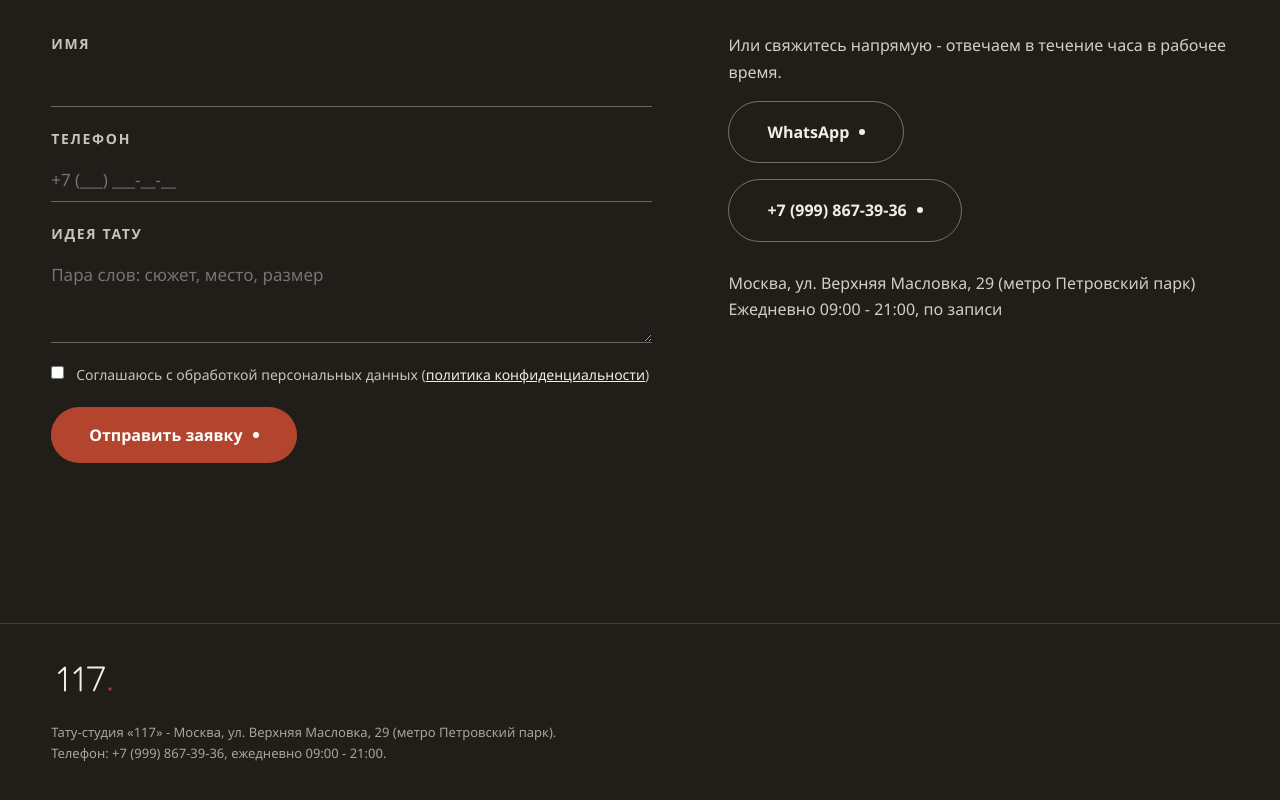
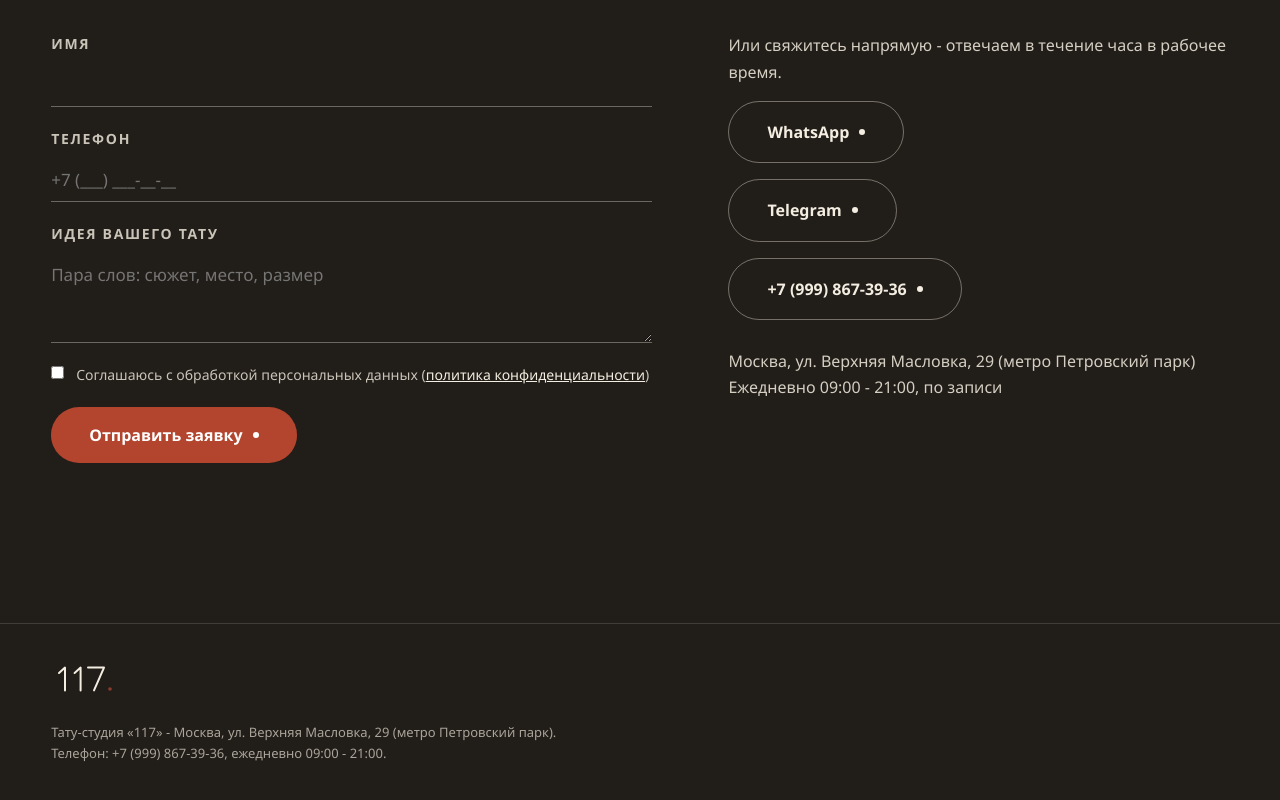
Before and after one commit to k05516268-dotcom/tattoo-117-v2, a plain HTML site: page index.html in a window 1280 px wide. Shown: the part 5402-6202 px from the top of the page. Drawn offline with Linux system fonts and the light colour scheme.

Commit message:
Добавлена кнопка Telegram с реальной ссылкой

```diff
--- a/index.html
+++ b/index.html
@@ -177,7 +177,7 @@
       <form class="booking__form reveal" id="bookingForm" novalidate>
         <label>Имя<input type="text" name="name" autocomplete="name" required></label>
         <label>Телефон<input type="tel" name="phone" autocomplete="tel" placeholder="+7 (___) ___-__-__" required></label>
-        <label>Идея тату<textarea name="idea" rows="3" placeholder="Пара слов: сюжет, место, размер"></textarea></label>
+        <label>Идея Вашего тату<textarea name="idea" rows="3" placeholder="Пара слов: сюжет, место, размер"></textarea></label>
         <label class="booking__consent"><input type="checkbox" name="consent" required><span>Соглашаюсь с обработкой персональных данных (<a href="#">политика конфиденциальности</a>)</span></label>
         <button class="btn btn--accent" type="submit">Отправить заявку<span class="btn__dot"></span></button>
         <p class="booking__status" id="formStatus" role="status"></p>
@@ -185,6 +185,7 @@
       <div class="booking__contacts reveal">
         <p>Или свяжитесь напрямую - отвечаем в течение часа в рабочее время.</p>
         <a class="btn btn--outline" href="https://wa.me/79998673936">WhatsApp<span class="btn__dot"></span></a>
+        <a class="btn btn--outline" href="https://t.me/dmitry_sychev117">Telegram<span class="btn__dot"></span></a>
         <a class="btn btn--outline" href="tel:+79998673936">+7 (999) 867-39-36<span class="btn__dot"></span></a>
         <p class="booking__addr">Москва, ул. Верхняя Масловка, 29 (метро Петровский парк)<br>Ежедневно 09:00 - 21:00, по записи</p>
       </div>
```
